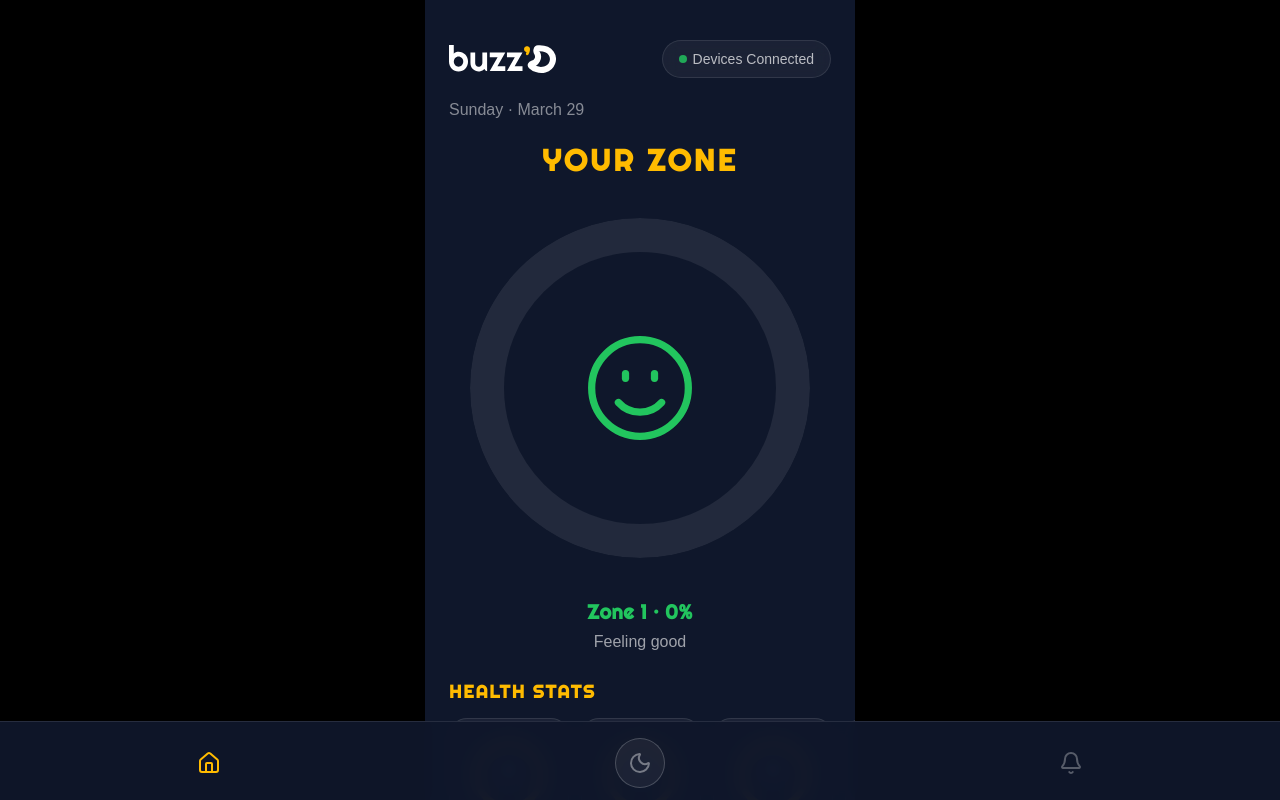
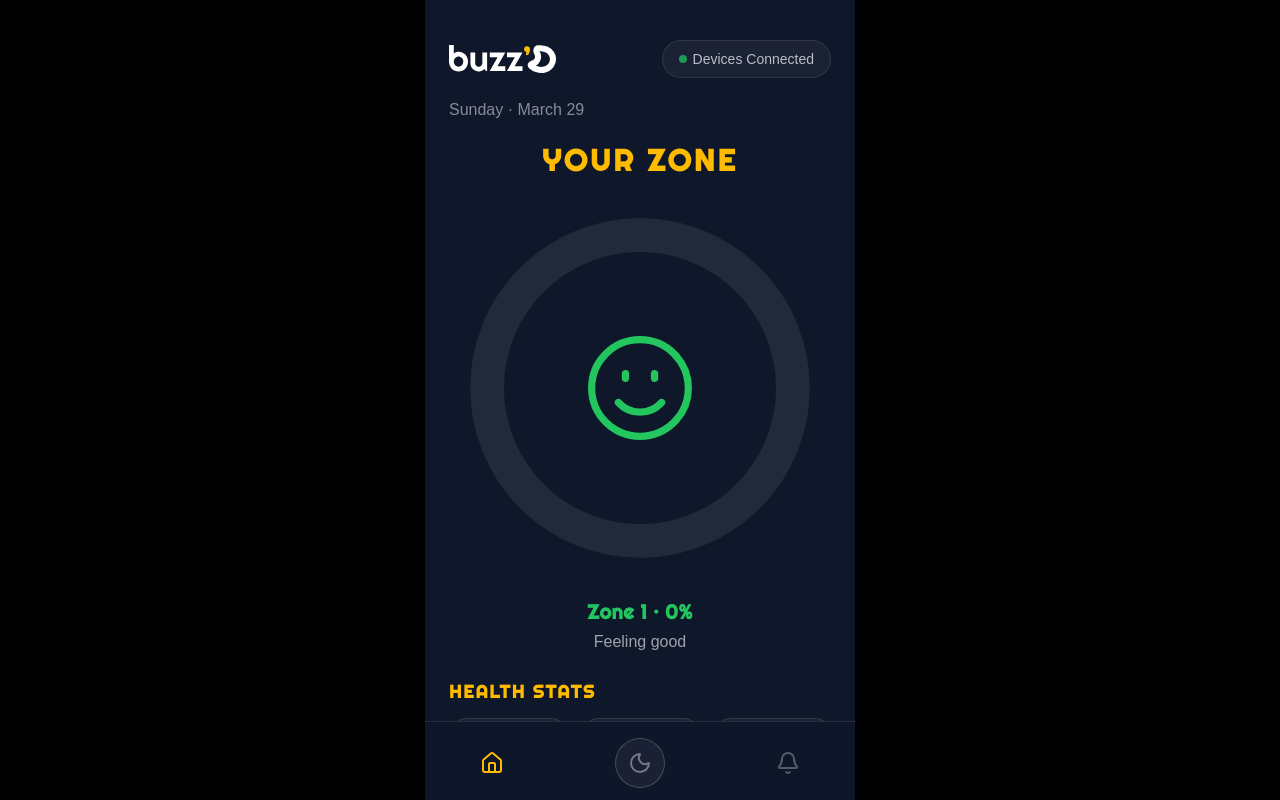
Before and after one commit to ld17282/alcsync, a Next.js app: page / in a window 1280 px wide. Shown: the top 800 px of the page. Built offline with nearby package versions, Linux system fonts and the light colour scheme; a web font is replaced by a local one.

Commit message:
fix: replace fixed nav with 100dvh flex layout to fix iOS Safari nav disappearing bug
Made-with: Cursor

```diff
--- a/src/app/page.tsx
+++ b/src/app/page.tsx
@@ -137,7 +137,7 @@ export default function Dashboard() {
   const dashOffset = CIRCUMFERENCE * (1 - Math.min(bac / ZONE_MAX_BAC, 1))
 
   return (
-    <div className="min-h-screen bg-[oklch(20.8%_0.042_265.755)] text-white flex flex-col w-full">
+    <div className="h-[100dvh] bg-[oklch(20.8%_0.042_265.755)] text-white flex flex-col w-full">
       <style>{`
         @keyframes zoneAlert {
           0%, 100% { opacity: 0.3; }
@@ -167,7 +167,7 @@ export default function Dashboard() {
       </p>
 
       {/* Main content */}
-      <div className="flex flex-col pb-32">
+      <div className="flex-1 overflow-y-auto scrollbar-none flex flex-col pb-4">
 
         {/* Zone Gauge section */}
         <div className="flex flex-col items-center px-4 sm:px-6 pt-2 pb-6">
@@ -284,7 +284,7 @@ export default function Dashboard() {
       </div>{/* end scrollable content */}
 
       {/* Bottom Nav */}
-      <nav className="fixed bottom-0 left-0 right-0 z-50 border-t border-white/10 bg-[oklch(20.8%_0.042_265.755)]/95 backdrop-blur-sm">
+      <nav className="flex-none border-t border-white/10 bg-[oklch(20.8%_0.042_265.755)]/95 backdrop-blur-sm">
         <div className="flex items-center justify-around py-3 sm:py-4" style={{ paddingBottom: 'calc(env(safe-area-inset-bottom) + 12px)' }}>
           <button className="flex flex-col items-center gap-1 transition-colors" style={{ color: "#FFBB00" }}>
             <Home className="w-5 h-5 sm:w-6 sm:h-6" />
```
